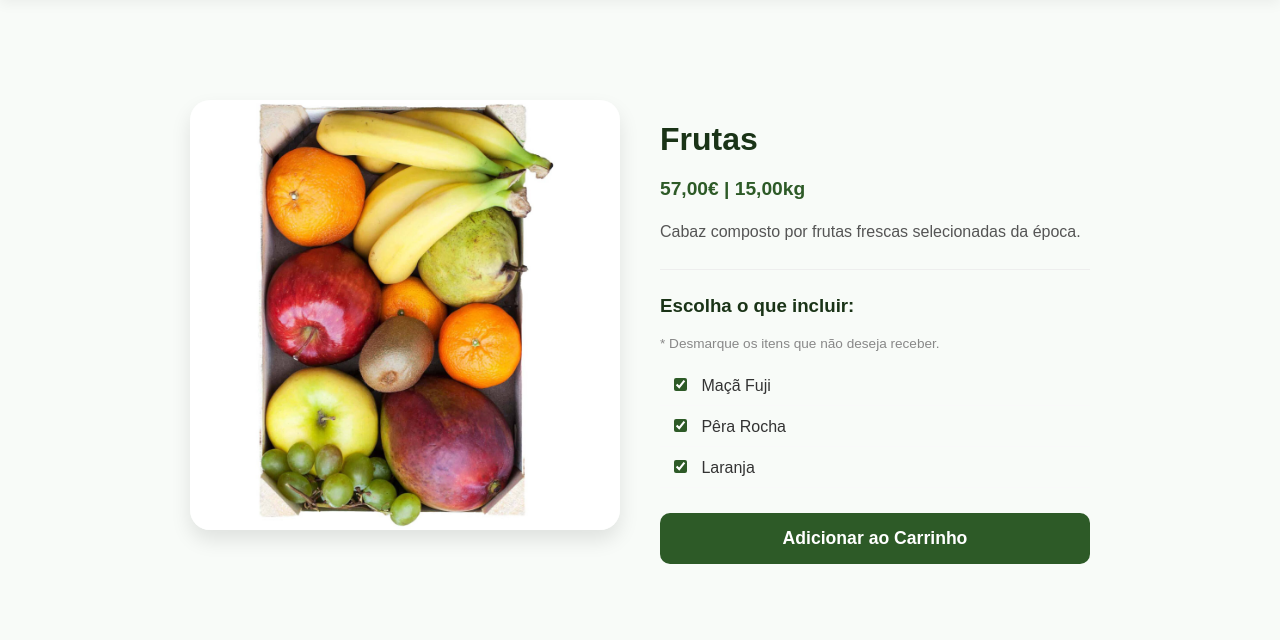
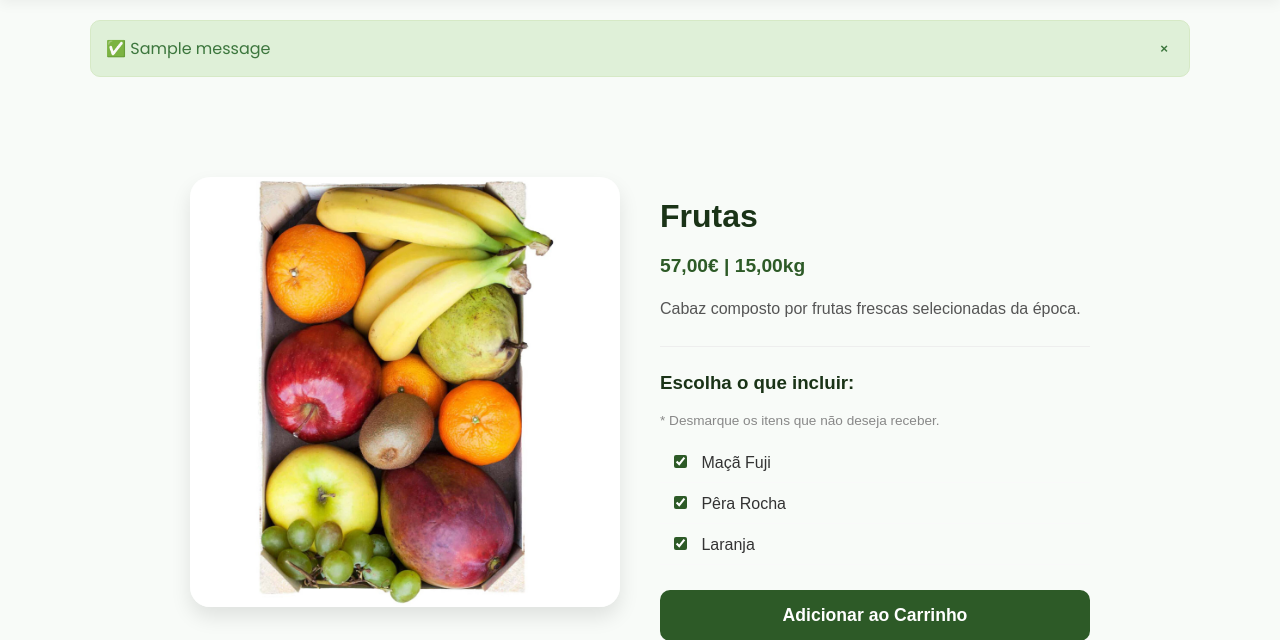
Before and after one commit to AtletaPt/Trabalho-PDI, a Django app: page /cabazes/1/ in a window 1280 px wide. Shown: the part 109-749 px from the top of the page. Run offline with Django 5.2, Linux system fonts and the light colour scheme; data comes from the database, SQL or seed files in the repository; both versions use the stored data as it was after the commit; tables that the repository leaves empty hold one stand-in row (values such as "Sample post"); one stand-in notice (Sample message) is shown.

Commit message:
mensagem descritiva

```diff
--- a/campodireto/urls.py
+++ b/campodireto/urls.py
@@ -1,4 +1,3 @@
-from xml.dom.minidom import Document
 from django.contrib import admin
 from django.urls import path, include
 from cabazes import views as cabazes_views
--- a/templates/base.html
+++ b/templates/base.html
@@ -89,24 +89,24 @@
         margin: 20px auto 0 auto;
         padding: 0 20px;
       }
-      .alert {
-        padding: 15px 20px;
-        margin-bottom: 10px;
+      .alert-dynamic {
+        padding: 15px;
+        margin-bottom: 20px;
+        border: 1px solid transparent;
         border-radius: 10px;
-        font-weight: 600;
         display: flex;
         justify-content: space-between;
         align-items: center;
       }
-      .alert-success {
-        background-color: #e8f5e9;
-        color: #2e7d32;
-        border: 1px solid #c8e6c9;
+      .alert-success-custom {
+        background-color: #dff0d8;
+        border-color: #d6e9c6;
+        color: #3c763d;
       }
-      .alert-error {
+      .alert-error-custom {
         background-color: #ffebee;
+        border-color: #ffcdd2;
         color: #c62828;
-        border: 1px solid #ffcdd2;
       }
 
       .container {
@@ -172,37 +172,24 @@
     </nav>
 
     <div class="messages-container">
-      {% if messages %} {% for message in messages %}
-      <div
-        style="
-          padding: 15px;
-          margin-bottom: 20px;
-          border: 1px solid transparent;
-          border-radius: 10px;
-          background-color: #dff0d8;
-          border-color: #d6e9c6;
-          color: #3c763d;
-          display: flex;
-          justify-content: space-between;
-          align-items: center;
-        "
-      >
-        <span> ✅ {{ message }} </span>
-        <button
-          type="button"
-          onclick="this.parentElement.style.display = 'none'"
-          style="
-            background: none;
-            border: none;
-            cursor: pointer;
-            color: #3c763d;
-            font-weight: bold;
-          "
-        >
-          &times;
-        </button>
-      </div>
-      {% endfor %} {% endif %}
+    {% if messages %}
+        {% for message in messages %}
+            <div class="alert-dynamic {% if 'error' in message.tags %}alert-error-custom{% else %}alert-success-custom{% endif %}">
+
+                <span>
+                    {% if 'error' in message.tags %}❌{% else %}✅{% endif %}
+                    {{ message }}
+                </span>
+
+                <button type="button"
+                        onclick="this.parentElement.style.display='none'"
+                        style="background: none; border: none; cursor: pointer; color: inherit; font-weight: bold;">
+                    &times;
+                </button>
+            </div>
+        {% endfor %}
+    {% endif %}
+</div>
       <script>
         // Procura todos os alertas e faz desaparecer após 5 segundos
         setTimeout(function () {
```
Also changed, not shown: db.sqlite3.
